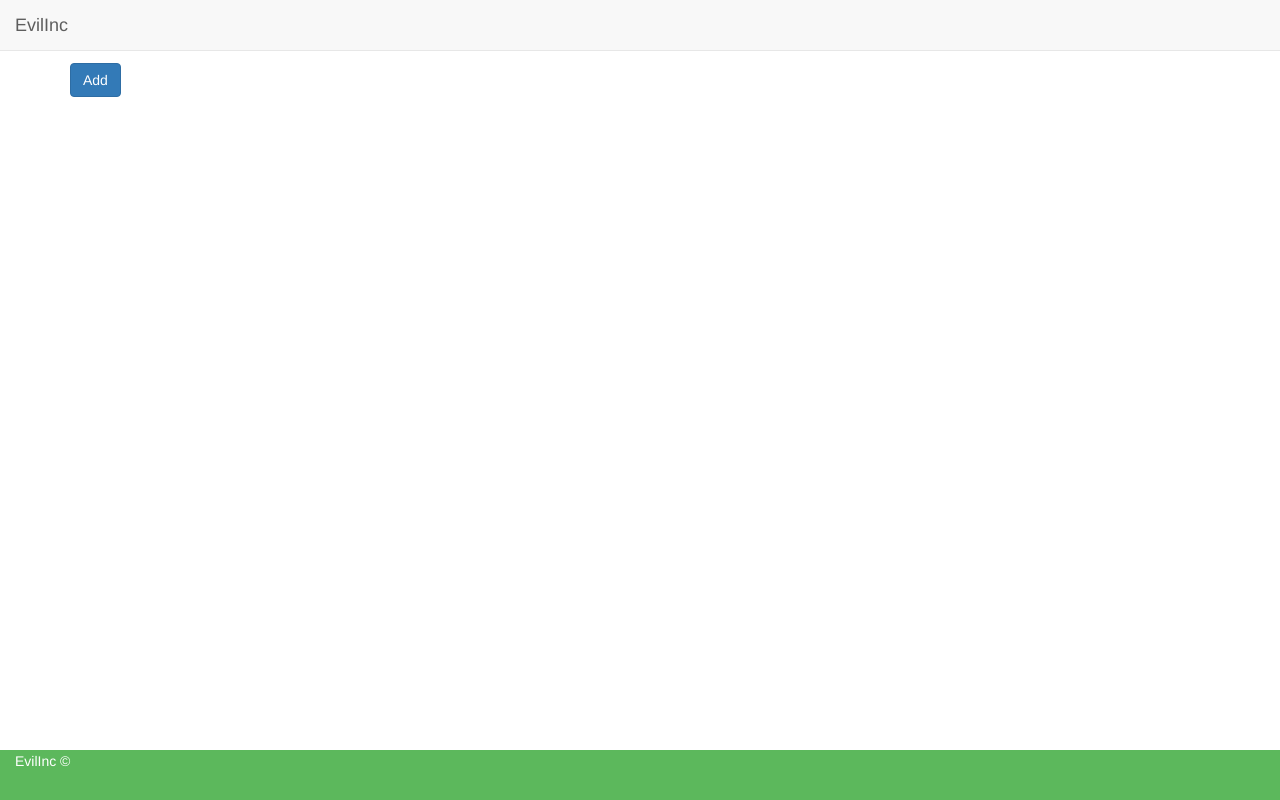
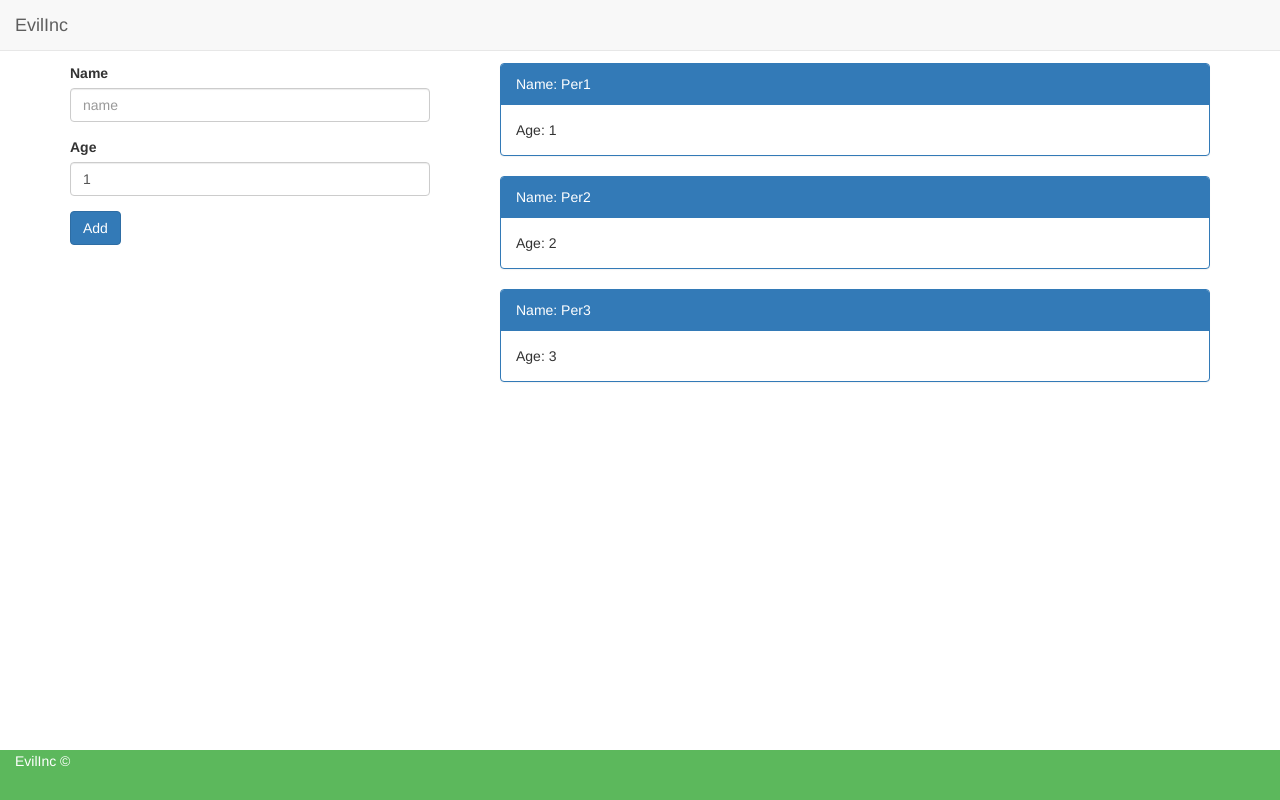
Before and after one commit to iosthebset/t1, an Angular app in the folder t1-web/: page / in a window 1280 px wide. Built offline with nearby package versions, Linux system fonts and the light colour scheme.

Commit message:
add persons list component

```diff
--- a/t1-web/src/app/app.component.html
+++ b/t1-web/src/app/app.component.html
@@ -1,6 +1,5 @@
 <div class="container">
     <app-header></app-header>
-    <h2>It works</h2>
-    <button class="btn btn-primary">Add</button>
+    <app-personslist></app-personslist>
     <app-footer></app-footer>
 </div>
--- a/t1-web/src/app/app.module.ts
+++ b/t1-web/src/app/app.module.ts
@@ -4,12 +4,16 @@ import { NgModule } from '@angular/core';
 import { AppComponent } from './app.component';
 import { FooterComponent } from './shared/layout/footer/footer.component';
 import { HeaderComponent } from './shared/layout/header/header.component';
+import { PersonsListComponent } from './components/persons-list/persons-list.component';
+import { PersonItemComponent } from './components/persons-list/person-item/person-item.component';
 
 @NgModule({
   declarations: [
     AppComponent,
     FooterComponent,
-    HeaderComponent
+    HeaderComponent,
+    PersonsListComponent,
+    PersonItemComponent
   ],
   imports: [
     BrowserModule
--- /dev/null
+++ b/t1-web/src/app/components/persons-list/person-item/person-item.component.html
@@ -0,0 +1,8 @@
+<div class="panel panel-primary">
+    <div class="panel-heading">
+        Name: {{ user.name }}
+    </div>
+    <div class="panel-body">
+        Age: {{ user.age }}
+    </div>
+</div>
--- /dev/null
+++ b/t1-web/src/app/components/persons-list/person-item/person-item.component.ts
@@ -0,0 +1,18 @@
+import { Component, OnInit, Input } from '@angular/core';
+import { Person } from '../../../model/person.model';
+
+@Component({
+  selector: 'app-personitem',
+  templateUrl: './person-item.component.html',
+  styleUrls: ['./person-item.component.css']
+})
+export class PersonItemComponent implements OnInit {
+
+  @Input() user: Person;
+
+  constructor() { }
+
+  ngOnInit() {
+  }
+
+}
--- /dev/null
+++ b/t1-web/src/app/components/persons-list/persons-list.component.html
@@ -0,0 +1,19 @@
+<h2>It works</h2>
+<div class="row">
+    <div class="col-md-4">
+        <div class="form-group">
+            <label>Name</label>
+            <input type="text" class="form-control" placeholder="name" #nameInput>
+        </div>
+        <div class="form-group">
+            <label>Age</label>
+            <input type="number" class="form-control" value="1" #ageInput>
+        </div>
+        <button class="btn btn-primary" (click)="onAddPerson(nameInput, ageInput)">Add</button>
+    </div>
+    <div class="col-md-8">
+        <ul>
+            <app-personitem *ngFor="let person of Persons" [user]="person"></app-personitem>
+        </ul>
+    </div>
+</div>
--- /dev/null
+++ b/t1-web/src/app/components/persons-list/persons-list.component.ts
@@ -0,0 +1,23 @@
+import { Component, OnInit } from '@angular/core';
+import { Person } from '../../model/person.model';
+import { USERS } from '../../mock-data/mock-person';
+
+@Component({
+  selector: 'app-personslist',
+  templateUrl: './persons-list.component.html',
+  styleUrls: ['./persons-list.component.css']
+})
+export class PersonsListComponent implements OnInit {
+
+  Persons: Person[] = USERS;
+  constructor() { }
+
+  ngOnInit() {
+  }
+
+  onAddPerson(nameInput: HTMLInputElement, ageInput: HTMLInputElement) {
+    let person: Person = new Person(nameInput.value, ageInput.valueAsNumber);
+    this.Persons.push(person);
+  }
+
+}
--- /dev/null
+++ b/t1-web/src/app/mock-data/mock-person.ts
@@ -0,0 +1,16 @@
+import { Person } from "../model/person.model";
+
+export const USERS: Person[] = [
+    {
+        name: "Per1",
+        age: 1
+    },
+    {
+        name: "Per2",
+        age: 2
+    },
+    {
+        name: "Per3",
+        age: 3
+    }
+]
--- /dev/null
+++ b/t1-web/src/app/model/person.model.ts
@@ -0,0 +1,3 @@
+export class Person {
+    constructor (public name: string, public age:number) {};
+}
```
Also changed, not shown: t1-web/src/app/components/persons-list/person-item/person-item.component.css (added), t1-web/src/app/components/persons-list/persons-list.component.css (added).
